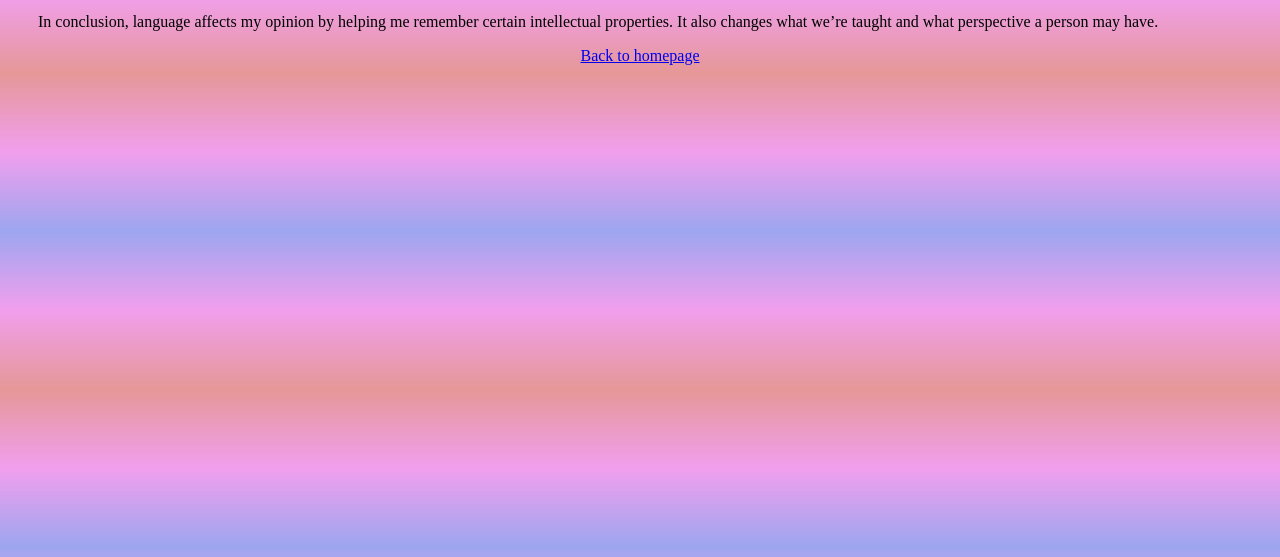
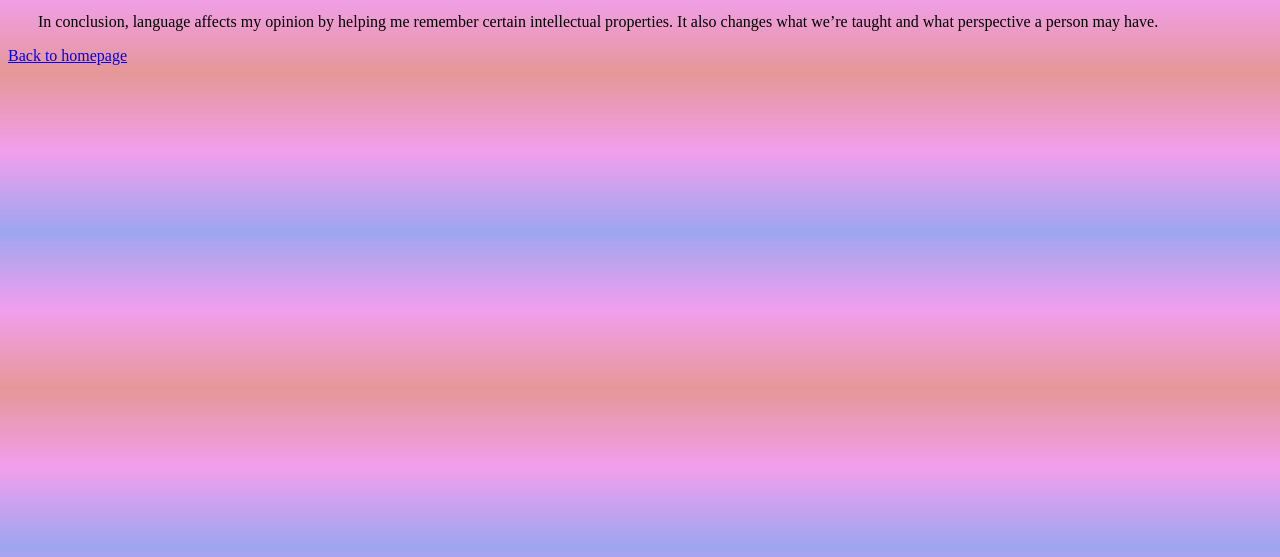
Before and after one commit to lemonflyy/mybackpack, a plain HTML site: page language.html in a window 1280 px wide. Shown: the part 243-800 px from the top of the page. Drawn offline with Linux system fonts and the light colour scheme.

Commit message:
Update language.html

```diff
--- a/language.html
+++ b/language.html
@@ -15,9 +15,6 @@
             }
             body{
                 background-image: linear-gradient(rgba(224, 131, 131, 0.836), rgb(241, 159, 237), rgba(147, 156, 238, 0.904), rgb(241, 159, 237), rgba(224, 131, 131, 0.836));
-            }
-            div{
-                text-align: center;
             }
         </style>
     </head>
@@ -43,8 +40,6 @@
         <p>
             In conclusion, language affects my opinion by helping me remember certain intellectual properties. It also changes what we’re taught and what perspective a person may have.
         </p>
-        <div>
         <a href="index.html">Back to homepage</a>
-        </div>
     </body>
 </html>
```
